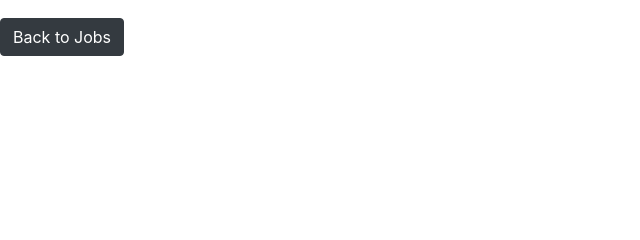
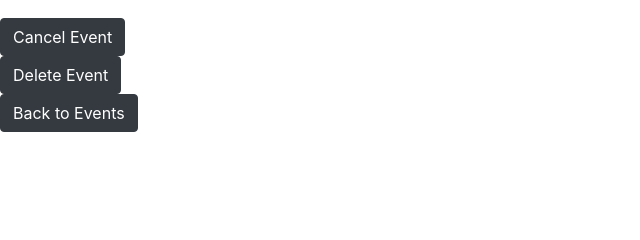
Before and after one commit to ssdamouni/rocket-bear, a Flask app: template templates/events/event-page.html in a window 1280 px wide. Shown: the part 385-625 px from the top of the page, without its empty margins (0-640 px from the left). Run offline with Flask 2, Linux system fonts and the light colour scheme; the template is opened without the code that fills it, so the values that code supplies are empty; some libraries are stand-ins or nearby versions.

Commit message:
added event and job routes and updated homepage

```diff
--- a/app.py
+++ b/app.py
@@ -119,13 +119,23 @@ def homepage():
     if g.user:
         users = User.query.all()
         events = EventPost.query.all()
-        return render_template("home.html", users=users, events=events)
+        jobs = JobPost.query.all()
+        return render_template("home.html", users=users, events=events, jobs=jobs)
     else:
         return render_template('home-anon.html')
 
 
 
 ############################ User Routes #################################
+
+@app.route('/users')
+def list_users():
+    if not g.user:
+        flash("Access unauthorized.", "danger")
+        return redirect("/")
+    if g.user:
+        users = User.query.all()
+        return render_template("/users/user-list.html", users=users)
 
 @app.route('/users/<int:user_id>')
 def user_profile(user_id):
@@ -305,12 +315,15 @@ def create_event(user_id):
         flash("Access unauthorized.", "danger")
         return redirect("/")
     if g.user and session[CURR_USER_KEY] == user_id:
+        genres = Genre.query.all()
+        genre_list = [(j.id, j.genre) for j in genres]
         regions = Region.query.all()
         # list of tuples for selectfield
         region_list = [(i.id, i.city) for i in regions]
         form = EventForm()
         #passing selectfield choice into the form
         form.region_id.choices = region_list
+        form.genre_id.choices = genre_list
         if form.validate_on_submit():
             event = EventPost(title=form.title.data,
                           description=form.description.data,
@@ -318,7 +331,7 @@ def create_event(user_id):
                           date=form.date.data,
                           region_id=form.region_id.data,
                           user_id=user_id,
-                          genre=form.genre.data)
+                          genre_id=form.genre_id.data)
 
             db.session.add(event)
             db.session.commit()
@@ -328,7 +341,28 @@ def create_event(user_id):
         flash("Access unauthorized.", "danger")
         return redirect("/")
 
+@app.route('/events/<int:event_id>/cancel', methods=["POST"])
+def cancel_event(event_id):
+    event = EventPost.query.get_or_404(event_id)
+    if not g.user or g.user.id != event.user_id:
+        flash("Access unauthorized.", "danger")
+        return redirect("/")
+    else:
+        event.cancelled = True
+        db.session.add(event)
+        db.session.commit()
+        return redirect("/events")
 
+@app.route('/events/<int:event_id>/delete', methods=["POST"])
+def delete_event(event_id):
+    event = EventPost.query.get_or_404(event_id)
+    if not g.user or g.user.id != event.user_id:
+        flash("Access unauthorized.", "danger")
+        return redirect("/")
+    else:
+        db.session.delete(event)
+        db.session.commit()
+        return redirect("/events")
 ######################## Job Routes ##############################
 @app.route('/jobs')
 def list_jobs():
@@ -356,12 +390,15 @@ def create_job(user_id):
         flash("Access unauthorized.", "danger")
         return redirect("/")
     if g.user and session[CURR_USER_KEY] == user_id:
+        genres = Genre.query.all()
         regions = Region.query.all()
         # list of tuples for selectfield
         region_list = [(i.id, i.city) for i in regions]
+        genre_list = [(j.id, j.genre) for j in genres]
         form = JobForm()
         #passing selectfield choice into the form
         form.region_id.choices = region_list
+        form.genre_id.choices = genre_list
         if form.validate_on_submit():
             job = JobPost(title=form.title.data,
                           description=form.description.data,
@@ -369,7 +406,7 @@ def create_job(user_id):
                           date=form.date.data,
                           region_id=form.region_id.data,
                           user_id=user_id,
-                          genre=form.genre.data)
+                          genre_id=form.genre_id.data)
 
             db.session.add(job)
             db.session.commit()
@@ -379,7 +416,28 @@ def create_job(user_id):
         flash("Access unauthorized.", "danger")
         return redirect("/")
 
+@app.route('/jobs/<int:job_id>/fill', methods=["POST"])
+def fill_job(job_id):
+    job = JobPost.query.get_or_404(job_id)
+    if not g.user or g.user.id != job.user_id:
+        flash("Access unauthorized.", "danger")
+        return redirect("/")
+    else:
+        job.available = False
+        db.session.add(job)
+        db.session.commit()
+        return redirect("/jobs")
 
+@app.route('/jobs/<int:job_id>/delete', methods=["POST"])
+def delete_job(job_id):
+    job = JobPost.query.get_or_404(job_id)
+    if not g.user or g.user.id != job.user_id:
+        flash("Access unauthorized.", "danger")
+        return redirect("/")
+    else:
+        db.session.delete(job)
+        db.session.commit()
+        return redirect("/jobs")
 
 ######################## Piece Routes ##############################
 @app.route('/works/<int:piece_id>')
--- a/templates/base.html
+++ b/templates/base.html
@@ -35,9 +35,10 @@
                 <li><a href="/signup" class="nav-link active">Sign up</a></li>
                 <li><a href="/login" class="nav-link active">Log in</a></li>
             {% else %}
-            <li class="nav-item">
-              <a class="nav-link" href="/logout">Logout</a>
-            </li>
+              <li class="nav-item"><a class="nav-link" href="/users">Users</a></li>
+              <li class="nav-item"><a class="nav-link" href="/jobs">Jobs</a></li>
+              <li><a class="nav-link" href="/events">Events</a></li>
+              <li><a class="nav-link" href="/logout">Logout</a></li>
             {% endif %}
           </ul>
           <form class="form-inline my-2 my-lg-0">
--- a/templates/events/event-page.html
+++ b/templates/events/event-page.html
@@ -2,6 +2,10 @@
 {% block title %}Events{% endblock %}
 
 {% block content %}
+{% if event.cancelled == True %}
+    <h2> This event has been cancelled!</h2>
+{% endif %}
+
 <h1>Does this Event sound like fun?</h1>
 <h2>Title: {{event.title}}</h2>
 <p> Description: {{event.description}}</p>
@@ -9,9 +13,16 @@
 <p>Date: {{event.date}}</p>
 <p>{{event.regions.city}}, {{event.regions.state}}</p>
 <p>Posted by: {{event.users.full_name}}</p>
-<p>Genre: {{event.genre}}</p>
-
+<p>Genre: {{event.genres.genre}}</p>
+{% if g.user.id == event.user_id %}
+<form action="/events/{{event.id}}/cancel" method="POST">
+    <input type="submit" value="Cancel Event" class="btn btn-dark" />
+</form>
+<form action="/events/{{event.id}}/delete" method="POST">
+    <input type="submit" value="Delete Event" class="btn btn-dark" />
+</form>
+{% endif %}
 <form action="/events">
-    <input type="submit" value="Back to Jobs" class="btn btn-dark" />
+    <input type="submit" value="Back to Events" class="btn btn-dark" />
 </form>
 {% endblock %}
```
Also changed, not shown: forms.py (+6 -3 lines), models.py (+6 -2 lines), templates/home.html (+8 -1 lines), templates/jobs/job-page.html (+13 -3 lines), templates/users/profile.html (+6 -1 lines), templates/users/user-list.html (added, +7 -0 lines).
